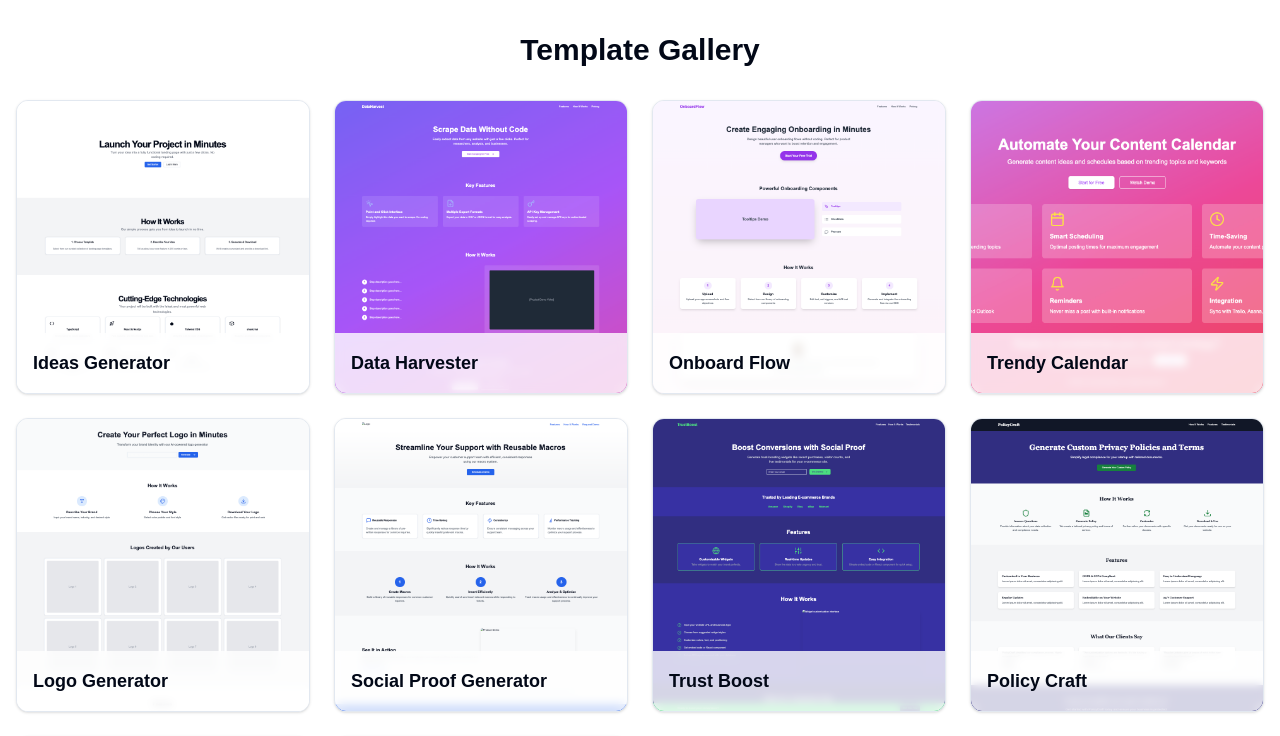
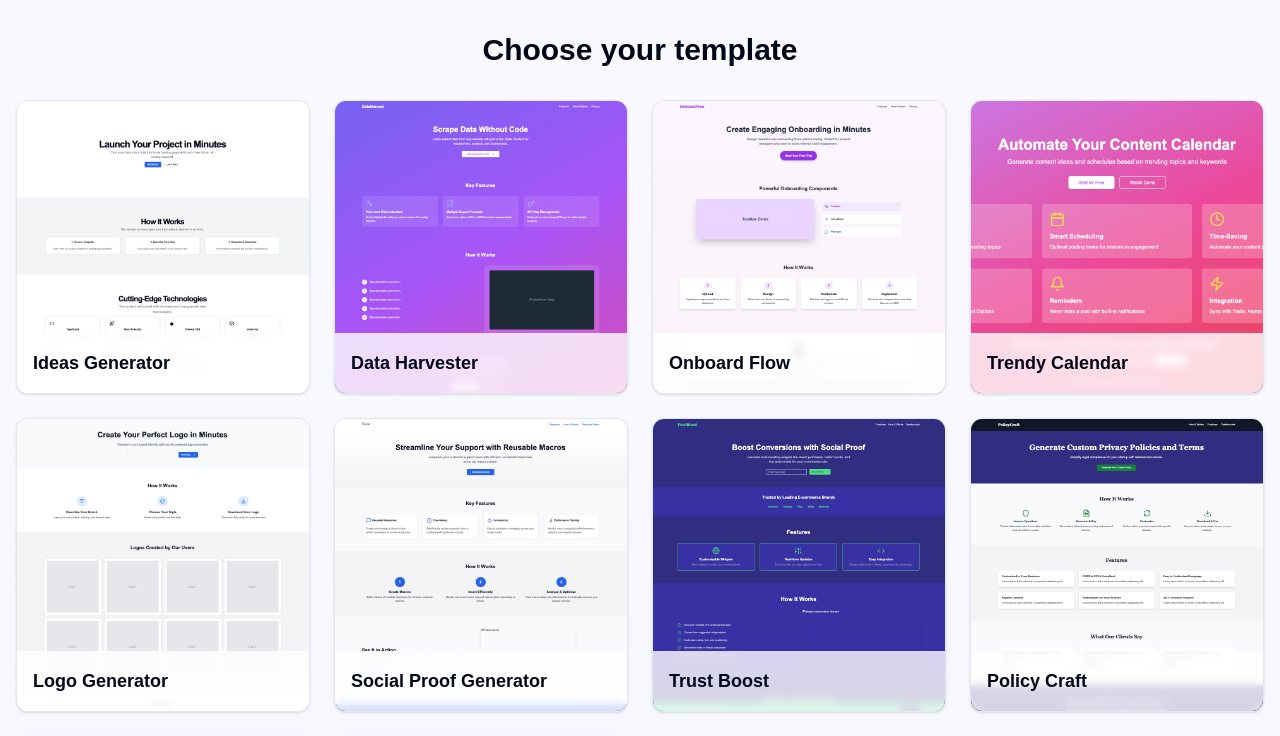
Before and after one commit to OrelsProjects/build-quick, a Next.js app: page /gallery in a window 1280 px wide. Shown: the top 736 px of the page. Built offline with nearby package versions, Linux system fonts and the light colour scheme; no server answers.

Commit message:
Add bg to gallery

```diff
--- a/src/app/gallery/page.tsx
+++ b/src/app/gallery/page.tsx
@@ -64,8 +64,11 @@ export default function Component() {
   const [hoveredIndex, setHoveredIndex] = useState<number | null>(null);
 
   return (
+    <div className="w-full h-full bg-gradient-to-b from-violet-100/30 to-indigo-100/30">
       <div className="container mx-auto px-4 py-8">
-      <h1 className="text-3xl font-bold text-center mb-8">Template Gallery</h1>
+        <h1 className="text-3xl font-bold text-center mb-8">
+          Choose your template
+        </h1>
         <div className="grid grid-cols-1 sm:grid-cols-2 md:grid-cols-3 lg:grid-cols-4 gap-6">
           {templates.map((template, index) => (
             <motion.div
@@ -107,5 +110,6 @@ export default function Component() {
           ))}
         </div>
       </div>
+    </div>
   );
 }
```
Lines whose indentation alone changed are shown as unchanged.
